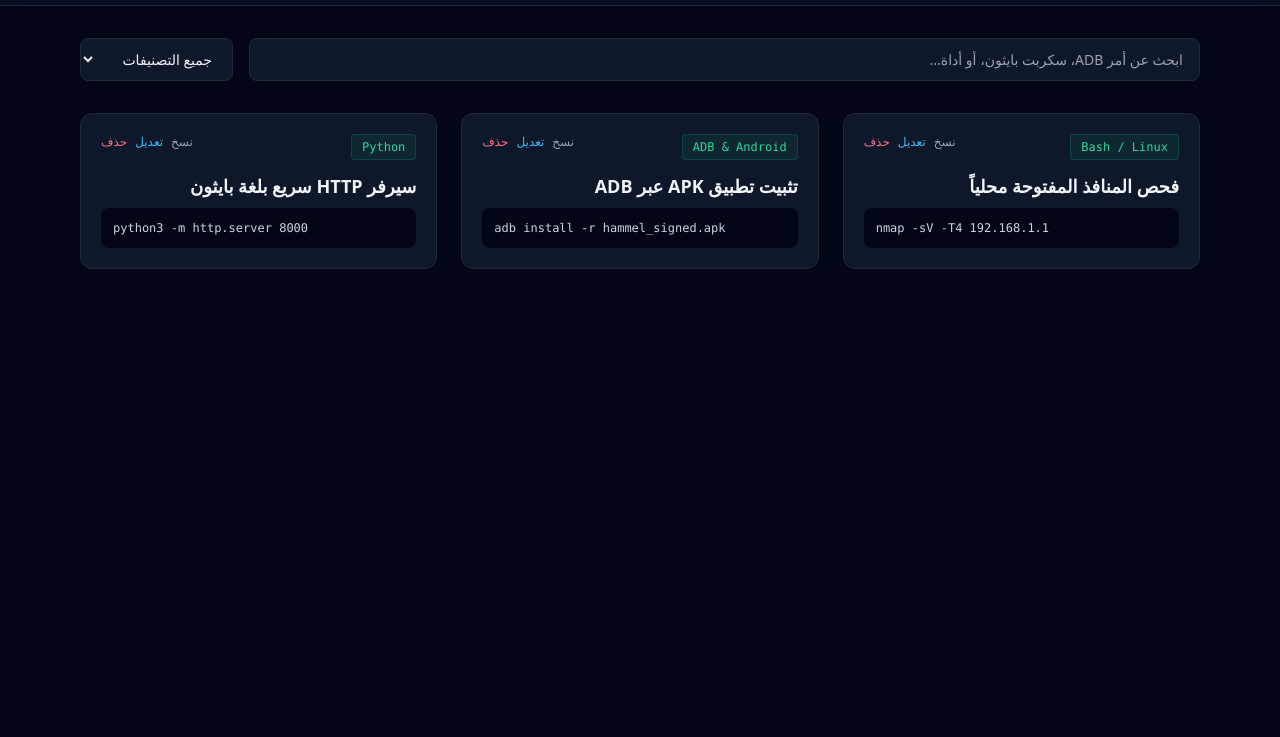
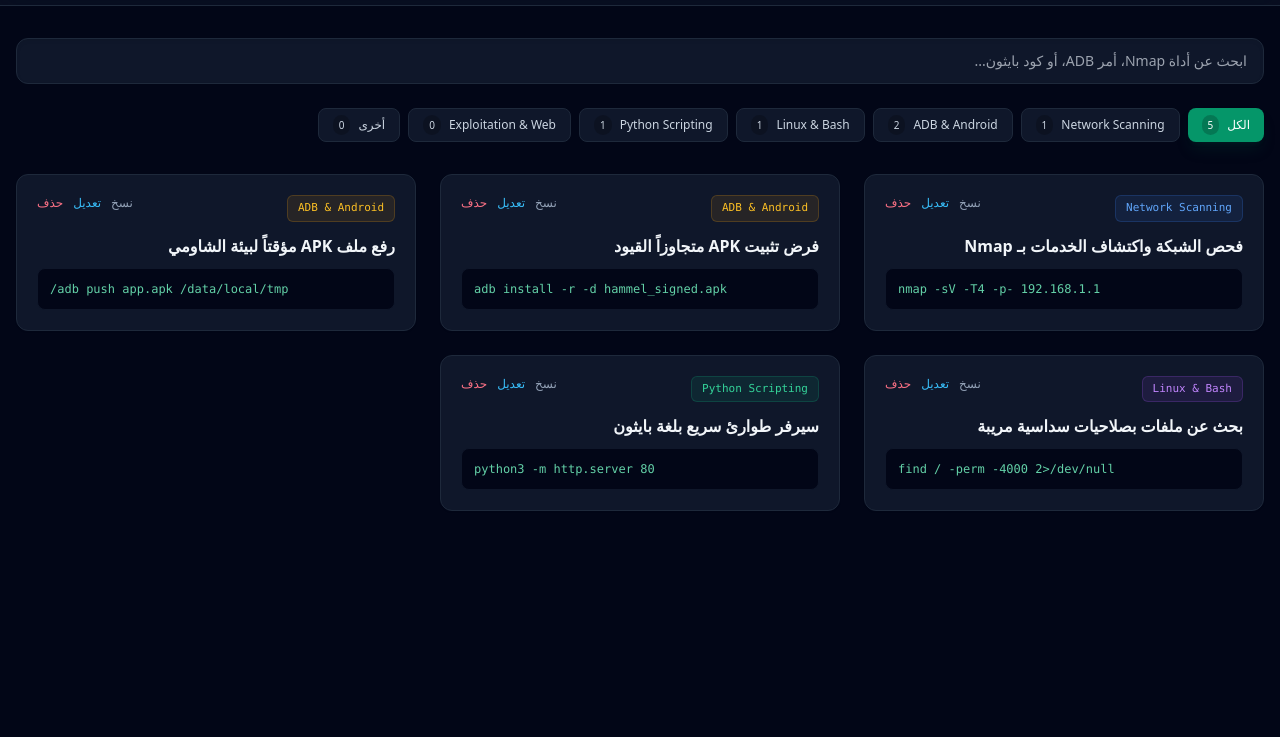
Before and after one commit to sakhr-h/DevVault, a plain HTML site: page index.html in a window 1280 px wide. Shown: the part 63-800 px from the top of the page. Drawn offline with nearby package versions, Linux system fonts and the light colour scheme.

Commit message:
Update title and labels in index.html

```diff
--- a/index.html
+++ b/index.html
@@ -3,17 +3,17 @@
 <head>
     <meta charset="UTF-8">
     <meta name="viewport" content="width=device-width, initial-scale=1.0">
-    <title>DevVault | خزينة المطور</title>
+    <title>DevVault | خزينة المطور والأمن السيبراني</title>
     <script src="https://cdn.tailwindcss.com"></script>
 </head>
 <body class="bg-slate-950 text-slate-100 min-h-screen font-sans">
 
     <!-- الشريط العلوي -->
     <header class="border-b border-slate-800 bg-slate-900/50 backdrop-blur-md sticky top-0 z-10">
-        <div class="max-w-6xl mx-auto px-4 py-4 flex justify-between items-center">
+        <div class="max-w-7xl mx-auto px-4 py-4 flex justify-between items-center">
             <div class="flex items-center gap-3">
                 <div class="w-3 h-3 rounded-full bg-emerald-500 animate-pulse"></div>
-                <h1 class="text-xl font-bold tracking-wide text-emerald-400">DevVault</h1>
+                <h1 class="text-xl font-bold tracking-wide text-emerald-400">DevVault <span class="text-xs text-slate-400 font-mono">Sec & Code Edition</span></h1>
             </div>
             <div class="flex items-center gap-2">
                 <button onclick="exportData()" class="bg-slate-800 hover:bg-slate-700 text-slate-300 px-3 py-2 rounded-lg text-xs font-medium transition flex items-center gap-1.5" title="تصدير النسخة الاحتياطية">
@@ -24,25 +24,23 @@
                     <input type="file" id="importFile" accept=".json" class="hidden" onchange="importData(event)">
                 </label>
                 <button onclick="openModal()" class="bg-emerald-600 hover:bg-emerald-500 text-white px-4 py-2 rounded-lg text-sm font-medium transition">
-                    + إضافة سكربت
+                    + إضافة أمر / سكربت
                 </button>
             </div>
         </div>
     </header>
 
     <!-- المحتوى الرئيسي -->
-    <main class="max-w-6xl mx-auto px-4 py-8">
-        <!-- شريط البحث والتصنيف -->
-        <div class="flex flex-col sm:flex-row gap-4 mb-8">
-            <input type="text" id="searchInput" placeholder="ابحث عن أمر ADB، سكربت بايثون، أو أداة..." oninput="renderSnippets()"
-                class="flex-1 bg-slate-900 border border-slate-800 rounded-lg px-4 py-2.5 text-sm focus:outline-none focus:border-emerald-500">
-            <select id="categoryFilter" onchange="renderSnippets()" class="bg-slate-900 border border-slate-800 rounded-lg px-4 py-2.5 text-sm focus:outline-none focus:border-emerald-500">
-                <option value="all">جميع التصنيفات</option>
-                <option value="Python">Python</option>
-                <option value="Bash / Linux">Bash / Linux</option>
-                <option value="ADB & Android">ADB & Android</option>
-                <option value="أخرى">أخرى</option>
-            </select>
+    <main class="max-w-7xl mx-auto px-4 py-8">
+        <!-- شريط البحث الفوري -->
+        <div class="mb-6">
+            <input type="text" id="searchInput" placeholder="ابحث عن أداة Nmap، أمر ADB، أو كود بايثون..." oninput="renderSnippets()"
+                class="w-full bg-slate-900 border border-slate-800 rounded-xl px-4 py-3 text-sm focus:outline-none focus:border-emerald-500 shadow-inner">
+        </div>
+
+        <!-- شريط التصنيفات السريعة (الفلاتر) -->
+        <div id="categoryTabs" class="flex flex-wrap gap-2 mb-8">
+            <!-- سيتم تعبئتها ديناميكياً -->
         </div>
 
         <!-- شبكة البطاقات -->
@@ -54,27 +52,29 @@
     <!-- نافذة منبثقة للإضافة والتعديل (Modal) -->
     <div id="snippetModal" class="fixed inset-0 bg-black/70 backdrop-blur-sm hidden items-center justify-center p-4 z-50">
         <div class="bg-slate-900 border border-slate-800 rounded-2xl w-full max-w-lg p-6 shadow-2xl">
-            <h2 id="modalTitle" class="text-lg font-bold text-emerald-400 mb-4">إضافة سكربت أو أمر جديد</h2>
+            <h2 id="modalTitle" class="text-lg font-bold text-emerald-400 mb-4">إضافة أمر أو سكربت جديد</h2>
             <form id="snippetForm" onsubmit="saveSnippet(event)" class="space-y-4">
                 <input type="hidden" id="snippetId">
                 <div>
-                    <label class="block text-xs font-medium text-slate-400 mb-1">عنوان السكربت</label>
-                    <input type="text" id="snippetTitle" required placeholder="مثال: فحص المنافذ المفتوحة"
-                        class="w-full bg-slate-950 border border-slate-800 rounded-lg px-3.5 py-2 text-sm focus:outline-none focus:border-emerald-500">
+                    <label class="block text-xs font-medium text-slate-400 mb-1">عنوان الأمر أو الوصف</label>
+                    <input type="text" id="snippetTitle" required placeholder="مثال: فحص شامل للمنافذ بـ Nmap"
+                        class="w-full bg-slate-950 border border-slate-800 rounded-lg px-3.5 py-2.5 text-sm focus:outline-none focus:border-emerald-500">
                 </div>
                 <div>
-                    <label class="block text-xs font-medium text-slate-400 mb-1">التصنيف</label>
-                    <select id="snippetCategory" class="w-full bg-slate-950 border border-slate-800 rounded-lg px-3.5 py-2 text-sm focus:outline-none focus:border-emerald-500">
-                        <option value="Python">Python</option>
-                        <option value="Bash / Linux">Bash / Linux</option>
+                    <label class="block text-xs font-medium text-slate-400 mb-1">التصنيف التخصصي</label>
+                    <select id="snippetCategory" class="w-full bg-slate-950 border border-slate-800 rounded-lg px-3.5 py-2.5 text-sm focus:outline-none focus:border-emerald-500">
+                        <option value="Network Scanning">Network Scanning</option>
                         <option value="ADB & Android">ADB & Android</option>
+                        <option value="Linux & Bash">Linux & Bash</option>
+                        <option value="Python Scripting">Python Scripting</option>
+                        <option value="Exploitation & Web">Exploitation & Web</option>
                         <option value="أخرى">أخرى</option>
                     </select>
                 </div>
                 <div>
-                    <label class="block text-xs font-medium text-slate-400 mb-1">الكود أو الأمر</label>
-                    <textarea id="snippetCode" rows="4" required placeholder="nmap -sV 192.168.1.1"
-                        class="w-full bg-slate-950 border border-slate-800 rounded-lg px-3.5 py-2 text-sm font-mono text-left dir-ltr focus:outline-none focus:border-emerald-500"></textarea>
+                    <label class="block text-xs font-medium text-slate-400 mb-1">الكود البرمجي أو سطر الأوامر</label>
+                    <textarea id="snippetCode" rows="4" required placeholder="nmap -sV -T4 -p- 192.168.1.1"
+                        class="w-full bg-slate-950 border border-slate-800 rounded-lg px-3.5 py-2.5 text-sm font-mono text-left dir-ltr focus:outline-none focus:border-emerald-500"></textarea>
                 </div>
                 <div class="flex justify-end gap-3 pt-2">
                     <button type="button" onclick="closeModal()" class="bg-slate-800 hover:bg-slate-700 text-slate-300 px-4 py-2 rounded-lg text-sm transition">إلغاء</button>
@@ -85,48 +85,97 @@
     </div>
 
     <script>
+        // الأقسام المعتمدة وألوانها المميزة
+        const categories = [
+            { name: 'الكل', color: 'bg-emerald-600 text-white' },
+            { name: 'Network Scanning', color: 'bg-blue-500/10 text-blue-400 border border-blue-500/20' },
+            { name: 'ADB & Android', color: 'bg-amber-500/10 text-amber-400 border border-amber-500/20' },
+            { name: 'Linux & Bash', color: 'bg-purple-500/10 text-purple-400 border border-purple-500/20' },
+            { name: 'Python Scripting', color: 'bg-emerald-500/10 text-emerald-400 border border-emerald-500/20' },
+            { name: 'Exploitation & Web', color: 'bg-rose-500/10 text-rose-400 border border-rose-500/20' },
+            { name: 'أخرى', color: 'bg-slate-800 text-slate-300' }
+        ];
+
+        let currentFilter = 'الكل';
+
         let snippets = JSON.parse(localStorage.getItem('devvault_snippets')) || [
-            { id: 1, title: 'فحص المنافذ المفتوحة محلياً', category: 'Bash / Linux', code: 'nmap -sV -T4 192.168.1.1' },
-            { id: 2, title: 'تثبيت تطبيق APK عبر ADB', category: 'ADB & Android', code: 'adb install -r hammel_signed.apk' },
-            { id: 3, title: 'سيرفر HTTP سريع بلغة بايثون', category: 'Python', code: 'python3 -m http.server 8000' }
+            { id: 1, title: 'فحص الشبكة واكتشاف الخدمات بـ Nmap', category: 'Network Scanning', code: 'nmap -sV -T4 -p- 192.168.1.1' },
+            { id: 2, title: 'فرض تثبيت APK متجاوزاً القيود', category: 'ADB & Android', code: 'adb install -r -d hammel_signed.apk' },
+            { id: 3, title: 'رفع ملف APK مؤقتاً لبيئة الشاومي', category: 'ADB & Android', code: 'adb push app.apk /data/local/tmp/' },
+            { id: 4, title: 'بحث عن ملفات بصلاحيات سداسية مريبة', category: 'Linux & Bash', code: 'find / -perm -4000 2>/dev/null' },
+            { id: 5, title: 'سيرفر طوارئ سريع بلغة بايثون', category: 'Python Scripting', code: 'python3 -m http.server 80' }
         ];
 
         function saveToStorage() {
             localStorage.setItem('devvault_snippets', JSON.stringify(snippets));
         }
 
+        function renderTabs() {
+            const tabsContainer = document.getElementById('categoryTabs');
+            tabsContainer.innerHTML = '';
+
+            categories.forEach(cat => {
+                const count = cat.name === 'الكل' ? snippets.length : snippets.filter(s => s.category === cat.name).length;
+                const isActive = currentFilter === cat.name;
+
+                const activeStyle = isActive
+                    ? 'bg-emerald-600 text-white shadow-lg shadow-emerald-900/20 border-transparent'
+                    : 'bg-slate-900 hover:bg-slate-800 text-slate-300 border border-slate-800';
+
+                tabsContainer.innerHTML += `
+                    <button onclick="setFilter('${cat.name}')" class="px-3.5 py-1.5 rounded-lg text-xs font-medium transition flex items-center gap-2 ${activeStyle}">
+                        <span>${cat.name}</span>
+                        <span class="bg-black/20 px-1.5 py-0.5 rounded-full text-[10px]">${count}</span>
+                    </button>
+                `;
+            });
+        }
+
+        function setFilter(category) {
+            currentFilter = category;
+            renderTabs();
+            renderSnippets();
+        }
+
         function renderSnippets() {
             const grid = document.getElementById('snippetsGrid');
             const search = document.getElementById('searchInput').value.toLowerCase();
-            const filter = document.getElementById('categoryFilter').value;
 
             grid.innerHTML = '';
 
             const filtered = snippets.filter(s => {
                 const matchesSearch = s.title.toLowerCase().includes(search) || s.code.toLowerCase().includes(search);
-                const matchesFilter = filter === 'all' || s.category === filter;
+                const matchesFilter = currentFilter === 'الكل' || s.category === currentFilter;
                 return matchesSearch && matchesFilter;
             });
 
             if (filtered.length === 0) {
-                grid.innerHTML = `<p class="text-slate-500 col-span-full text-center py-10">لا توجد سكربتات مطابقة للبحث.</p>`;
+                grid.innerHTML = `<p class="text-slate-500 col-span-full text-center py-16">لا توجد عناصر مطابقة للبحث في هذا القسم.</p>`;
                 return;
             }
 
             filtered.forEach(s => {
+                // تحديد لون التصنيف حسب الفئة
+                let badgeColor = 'bg-slate-800 text-slate-300';
+                if(s.category === 'Network Scanning') badgeColor = 'bg-blue-500/10 text-blue-400 border border-blue-500/20';
+                else if(s.category === 'ADB & Android') badgeColor = 'bg-amber-500/10 text-amber-400 border border-amber-500/20';
+                else if(s.category === 'Linux & Bash') badgeColor = 'bg-purple-500/10 text-purple-400 border border-purple-500/20';
+                else if(s.category === 'Python Scripting') badgeColor = 'bg-emerald-500/10 text-emerald-400 border border-emerald-500/20';
+                else if(s.category === 'Exploitation & Web') badgeColor = 'bg-rose-500/10 text-rose-400 border border-rose-500/20';
+
                 grid.innerHTML += `
-                    <div class="bg-slate-900 border border-slate-800 rounded-xl p-5 hover:border-slate-700 transition flex flex-col justify-between">
+                    <div class="bg-slate-900 border border-slate-800 rounded-xl p-5 hover:border-slate-700 transition flex flex-col justify-between shadow-sm">
                         <div>
                             <div class="flex justify-between items-start mb-3">
-                                <span class="text-xs font-mono px-2.5 py-1 rounded bg-emerald-500/10 text-emerald-400 border border-emerald-500/20">${s.category}</span>
-                                <div class="flex gap-2 items-center">
-                                    <button onclick="copyCode(this)" class="text-xs text-slate-400 hover:text-white transition">نسخ</button>
-                                    <button onclick="editSnippet(${s.id})" class="text-xs text-sky-400 hover:text-sky-300 transition">تعديل</button>
-                                    <button onclick="deleteSnippet(${s.id})" class="text-xs text-rose-400 hover:text-rose-300 transition">حذف</button>
+                                <span class="text-[11px] font-mono px-2.5 py-1 rounded-md ${badgeColor}">${s.category}</span>
+                                <div class="flex gap-2.5 items-center">
+                                    <button onclick="copyCode(this)" class="text-xs text-slate-400 hover:text-emerald-400 transition font-medium">نسخ</button>
+                                    <button onclick="editSnippet(${s.id})" class="text-xs text-sky-400 hover:text-sky-300 transition font-medium">تعديل</button>
+                                    <button onclick="deleteSnippet(${s.id})" class="text-xs text-rose-400 hover:text-rose-300 transition font-medium">حذف</button>
                                 </div>
                             </div>
-                            <h3 class="font-semibold text-lg mb-2">${s.title}</h3>
-                            <pre class="bg-slate-950 p-3 rounded-lg text-xs font-mono text-slate-300 overflow-x-auto dir-ltr text-left"><code>${escapeHtml(s.code)}</code></pre>
+                            <h3 class="font-semibold text-base mb-2.5 text-slate-100">${s.title}</h3>
+                            <pre class="bg-slate-950 p-3 rounded-lg text-xs font-mono text-emerald-300/90 overflow-x-auto dir-ltr text-left border border-slate-900"><code>${escapeHtml(s.code)}</code></pre>
                         </div>
                     </div>
                 `;
@@ -138,7 +187,7 @@
             document.getElementById('snippetModal').classList.add('flex');
 
             if (editId) {
-                document.getElementById('modalTitle').innerText = 'تعديل السكربت';
+                document.getElementById('modalTitle').innerText = 'تعديل الأمر أو السكربت';
                 const snippet = snippets.find(s => s.id === editId);
                 if (snippet) {
                     document.getElementById('snippetId').value = snippet.id;
@@ -147,7 +196,7 @@
                     document.getElementById('snippetCode').value = snippet.code;
                 }
             } else {
-                document.getElementById('modalTitle').innerText = 'إضافة سكربت أو أمر جديد';
+                document.getElementById('modalTitle').innerText = 'إضافة أمر أو سكربت جديد';
                 document.getElementById('snippetForm').reset();
                 document.getElementById('snippetId').value = '';
             }
@@ -167,15 +216,14 @@
             const code = document.getElementById('snippetCode').value;
 
             if (id) {
-                // تحديث سكربت موجود
                 snippets = snippets.map(s => s.id == id ? { ...s, title, category, code } : s);
             } else {
-                // إضافة سكربت جديد
                 const newSnippet = { id: Date.now(), title, category, code };
                 snippets.unshift(newSnippet);
             }
 
             saveToStorage();
+            renderTabs();
             renderSnippets();
             closeModal();
         }
@@ -185,9 +233,10 @@
         }
 
         function deleteSnippet(id) {
-            if(confirm('هل أنت متأكد من حذف هذا السكربت؟')) {
+            if(confirm('هل أنت متأكد من حذف هذا الأمر؟')) {
                 snippets = snippets.filter(s => s.id !== id);
                 saveToStorage();
+                renderTabs();
                 renderSnippets();
             }
         }
@@ -204,7 +253,7 @@
             const dataStr = "data:text/json;charset=utf-8," + encodeURIComponent(JSON.stringify(snippets, null, 2));
             const downloadAnchor = document.createElement('a');
             downloadAnchor.setAttribute("href", dataStr);
-            downloadAnchor.setAttribute("download", `devvault_backup_${new Date().toISOString().slice(0,10)}.json`);
+            downloadAnchor.setAttribute("download", `devvault_sec_backup_${new Date().toISOString().slice(0,10)}.json`);
             document.body.appendChild(downloadAnchor);
             downloadAnchor.click();
             downloadAnchor.remove();
@@ -220,8 +269,9 @@
                     if (Array.isArray(imported)) {
                         snippets = imported;
                         saveToStorage();
+                        renderTabs();
                         renderSnippets();
-                        alert('تم استيراد السكربتات بنجاح!');
+                        alert('تم استيراد قاعدة الأوامر بنجاح!');
                     } else {
                         alert('ملف غير صالح.');
                     }
@@ -237,6 +287,8 @@
             return text.replace(/&/g, "&amp;").replace(/</g, "&lt;").replace(/>/g, "&gt;");
         }
 
+        // التهيئة عند التحميل
+        renderTabs();
         renderSnippets();
     </script>
 </body>
```
